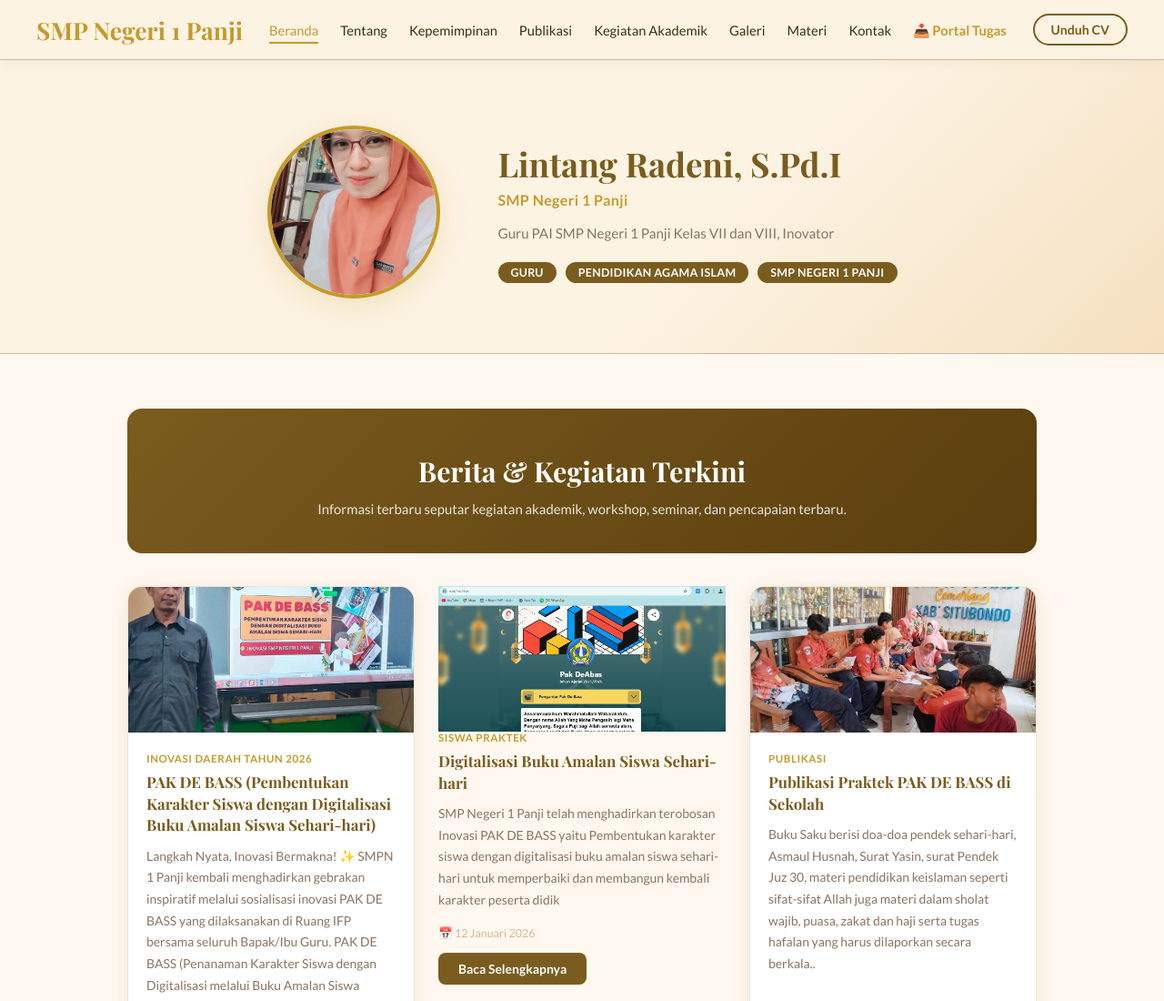
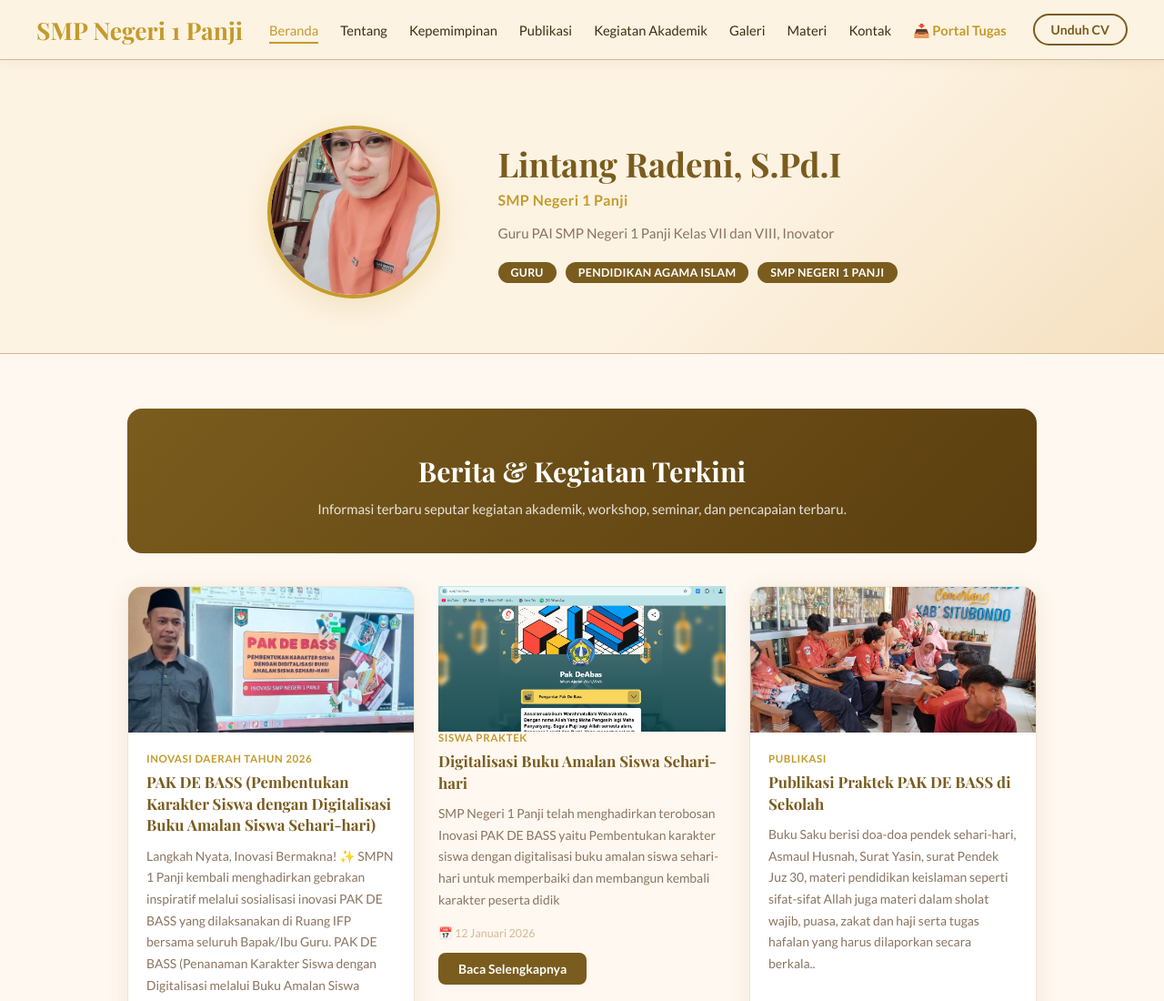
Before and after one commit to lintangradeni89-ai/Website_Lintang, a plain HTML site: page index.html in a window 1280 px wide. Shown: the top 1100 px of the page at 91% size. Drawn offline with nearby package versions, Linux system fonts and the light colour scheme.

Commit message:
Update index.html

```diff
--- a/index.html
+++ b/index.html
@@ -314,7 +314,7 @@ footer span{color:var(--accent);font-weight:700}
       <div class="cards-grid">
         <div class="card">
           <div class="card-thumb" style="padding:0;overflow:hidden">
-  <img src="kegiatan_1.jpeg" style="width:100%;height:100%;object-fit:cover"/>
+  <img src="kegiatan_1baru.png" style="width:100%;height:100%;object-fit:cover"/>
 </div>
           <div class="card-body">
             <div class="card-tag">INOVASI DAERAH TAHUN 2026</div>
```
